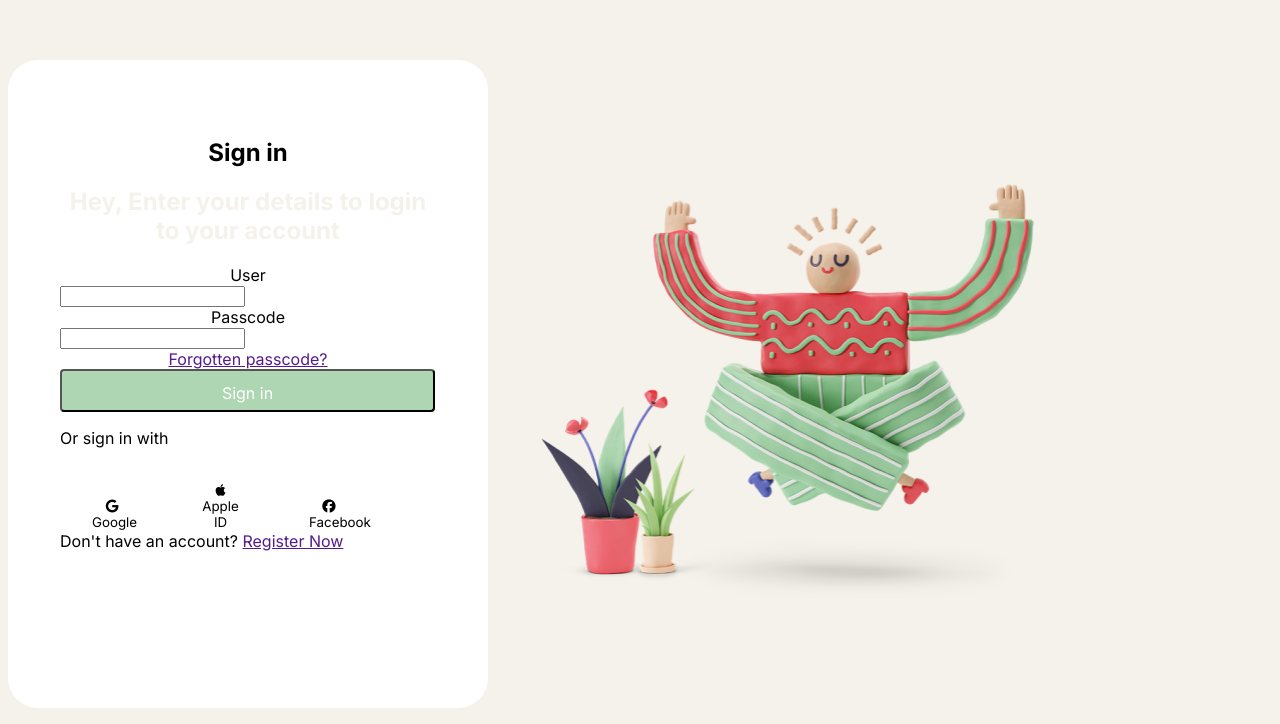
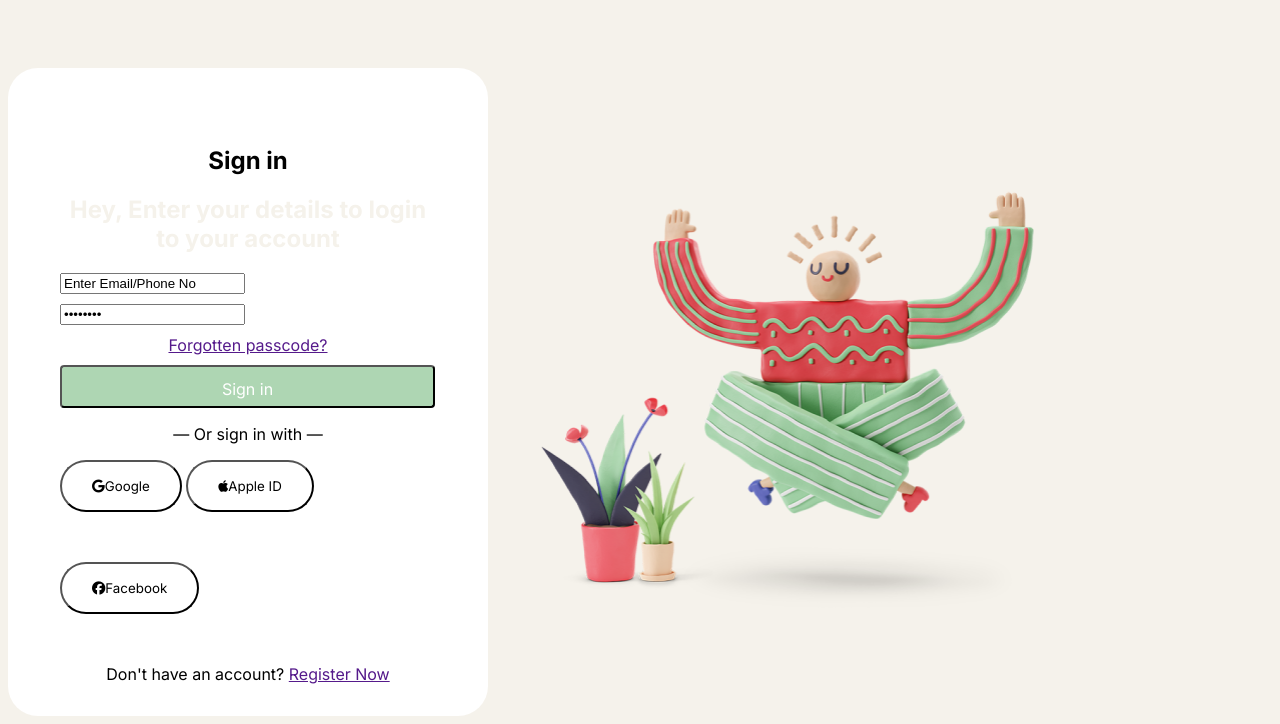
Before and after one commit to annie-uchiha/Figma-Practice, a plain HTML site: page index.html in a window 1280 px wide. Shown: the part 143-867 px from the top of the page. Drawn offline with Linux system fonts and the light colour scheme.

Commit message:
getting closer

```diff
--- a/css/style.css
+++ b/css/style.css
@@ -8,16 +8,19 @@ header {
 
 .globe-icon {
   border: none;
+  background-color: #f5f2eb;
 }
 
 .signup-button-nav {
   border: none;
   font-size: 16px;
+  background-color: #f5f2eb;
 }
 
 .request-demo-btn {
   border: 1px solid black;
   border-radius: 4px;
+  padding: 5px;
   background-color: #aed6b3;
   color: black;
   font-size: 16px;
@@ -55,6 +58,7 @@ body {
 .form-subtitle {
   color: #f5f2eb;
   text-align: center;
+  margin-bottom: 20px;
 }
 
 button {
@@ -82,6 +86,11 @@ img {
 .input-field {
   display: block;
   text-align: center;
+  margin: 10px 0 10px 0;
+}
+
+label, input {
+  display: block;
 }
 
 #sign-in-btn-form {
@@ -95,17 +104,17 @@ img {
 }
 
 .social-media-btn {
-  width: 100px;
-  height: 40px;
-  border: 1px;
-  border-color: black;
   border-radius: 40px;
   padding: 16px 30px;
-  margin: 2px 2px;
+  margin-bottom: 50px;
   color: #000000;
   background-color: #ffffff;
 }
 
-span {
+p {
   text-align: center;
 }
+
+#register-now {
+  text-align: center;
+}
--- a/index.html
+++ b/index.html
@@ -18,15 +18,10 @@
     <header>
         <nav id="navigation-container">
             <ul>
-                <li>
-                    <button class="globe-icon"><i class="fa-solid fa-globe"></i></button>
-                </li>
+                <li><button class="globe-icon"><i class="fa-solid fa-globe"></i></button></li>
                 <li><button class="signup-button-nav">Sign up</button></li>
-                <li>
-                    <button class="request-demo-btn">
-                        Request Demo<i class="fa-solid fa-arrow-up-right-dots"></i>
-                    </button>
-                </li>
+                <li><button class="request-demo-btn">Request Demo<i
+                            class="fa-solid fa-arrow-up-right-dots"></i></button></li>
             </ul>
         </nav>
     </header>
@@ -34,19 +29,22 @@
     <main>
         <section class="landing-page" id="signin-container">
             <h1 class="form-title">Sign in</h1>
-            <h2 class="form-subtitle">Hey, Enter your details to login to your account</h2>
+            <h2 class="form-subtitle">
+                Hey, Enter your details to login to your account
+            </h2>
             <section id="signin-form">
                 <form action="" method="post">
-                    <label for="user" class="input-field">User</label>
-                    <input type="text" name="user" id="user" />
-                    <label for="passcode" class="input-field">Passcode</label>
-                    <input type="password" name="passcode" id="passcode" />
+                    <label for="user" class="input-field"></label>
+                    <input type="text" name="user" id="user" value="Enter Email/Phone No" />
+                    <label for="passcode" class="input-field"></label>
+                    <input type="password" name="passcode" id="passcode" value="Passcode" />
                     <a href="" class="input-field">Forgotten passcode?</a>
                     <button type="submit" id="sign-in-btn-form">Sign in</button>
                 </form>
             </section>
+
             <section id="signin-social-media-options">
-                <p>Or sign in with</p>
+                <p>— Or sign in with —</p>
                 <div id="social-media-buttons">
                     <button class="social-media-btn">
                         <i class="fa-brands fa-google"></i>Google
@@ -58,7 +56,7 @@
                         <i class="fa-brands fa-facebook"></i>Facebook
                     </button>
                 </div>
-                <div>
+                <div id="register-now">
                     <span>Don't have an account?</span>
                     <a href="">Register Now</a>
                 </div>
```
